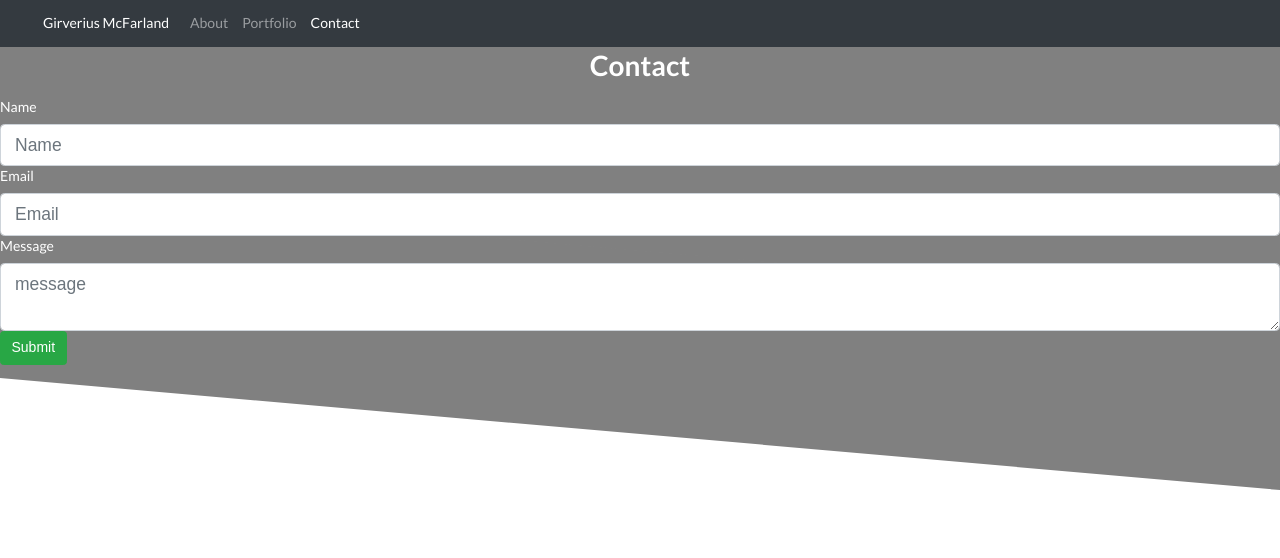
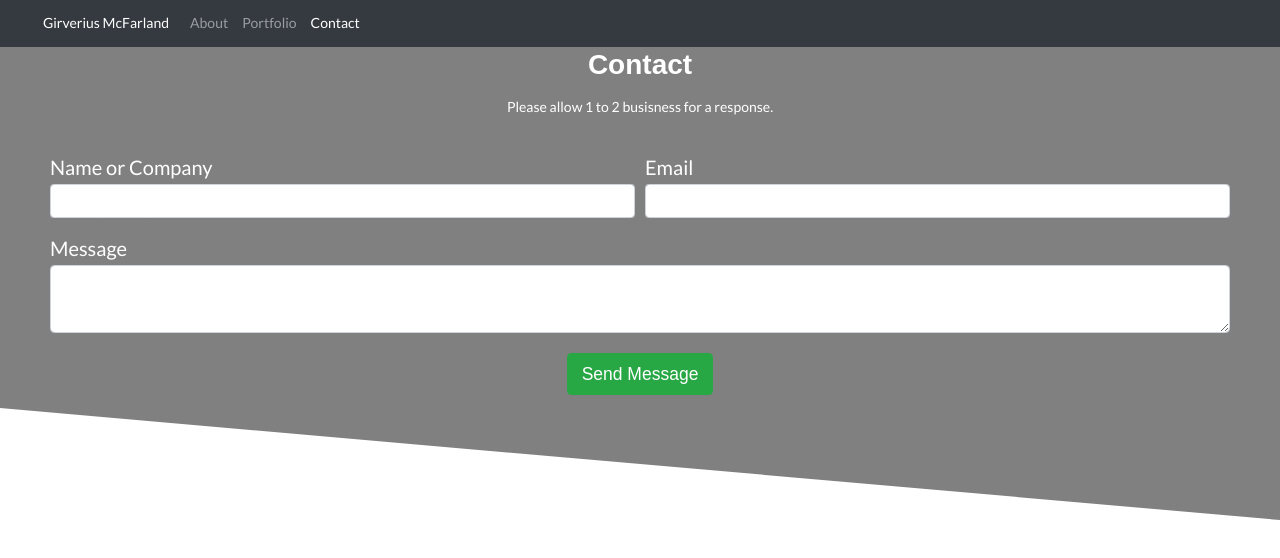
Before and after one commit to gsmac14/Final-Portfolio, a React (Create React App) app: page /Contact in a window 1280 px wide. Shown: the top 558 px of the page. Built offline with nearby package versions, Linux system fonts and the light colour scheme.

Commit message:
changed style of contact

```diff
--- a/src/components/Contact/index.js
+++ b/src/components/Contact/index.js
@@ -28,25 +28,32 @@ function Contact() {
   }
 
   return (
-    <form className="contact-form" onSubmit={sendEmail} >
+    <form className="contact-form" onSubmit={sendEmail} style={{marginLeft: 50, marginRight: 50} } >
       <h1> Contact</h1>
-      <div>
-      <input type="hidden" name="contact_number" />
-      <label>Name</label>
-      <input type="text" name="user_name" class="form-control form-control-lg" placeholder="Name" value={name} onChange={(e) => setName(e.target.value) } />
+      <p style={{textAlign: "center"}}>Please allow 1 to 2 busisness for a response.</p>
+      <div class="form-row" style={{marginTop: 40}}>
+
+      <div class= "col">
+      <input type="hidden" name="contact_number"  />
+      <label style={{fontSize: 20}}>Name or  Company</label>
+      <input type="text" name="user_name" class="form-control"  value={name} onChange={(e) => setName(e.target.value) } />
 
       </div>
-      <div>
+      <div class = "col">
 
-      <label>Email</label>
-      <input type="email" name="user_email" class="form-control form-control-lg" placeholder="Email" value={email} onChange={(e) => setEmail(e.target.value)} />
+      <label style={{fontSize: 20}} >Email</label>
+      <input type="email" name="user_email" class="form-control"  value={email} onChange={(e) => setEmail(e.target.value)} />
       </div>
-      <div>
+      </div>
+      <div style={{marginTop: 20, marginBottom: 20}}>
 
-      <label>Message</label>
-      <textarea name="message" class="form-control form-control-lg " placeholder="message" value={message} onChange={(e) => setMessage(e.target.value)}/>
+      <label style={{fontSize: 20}}>Message</label>
+      <textarea name="message" class="form-control form-control-lg "  value={message} onChange={(e) => setMessage(e.target.value)}/>
       </div>
-      <button type="submit" onClick={handleSubmit} class="btn btn-success">Submit</button>
+      <div style={{textAlign: "center"}}>
+
+      <button type="submit" onClick={handleSubmit} href="/" class="btn btn-success btn-lg">Send Message</button>
+      </div>
     </form>
   );
   }
--- a/src/components/Navbar/index.js
+++ b/src/components/Navbar/index.js
@@ -9,7 +9,6 @@ return(
 <nav className="navbar navbar-expand-lg navbar-dark bg-dark">
   <div className="container-fluid">
     <div>
-    {/* <a className="navbar-brand">Girverius McFarland</a> */}
     <Link to= "/Home" className={ window.location.pathname === "/Home" ?"nav-link active" : "nav-link"} style={{color: "white"}}>Girverius McFarland</Link>
 
 
@@ -25,7 +24,6 @@ return(
         <Link to= "/Contact" className={ window.location.pathname === "/Contact" ?"nav-link active" : "nav-link"}>Contact</Link>
 
 
-        {/* <Link className="nav-link disabled" href="#" tabindex="-1" aria-disabled="true">Disabled</Link> */}
       </div>
     </div>
   </div>
--- a/src/components/Portfolio/index.js
+++ b/src/components/Portfolio/index.js
@@ -5,6 +5,8 @@ import Project1 from "../../assest/images/project1.PNG";
 import Weather from "../../assest/images/Weather.png";
 import 'bootstrap/dist/css/bootstrap.min.css';
 import Github from "../../assest/images/github.png";
+import LinkUp from "../../assest/images/LinkUp.png"
+import "./style.css";
 
 function Portfolio(){
     return(
@@ -12,6 +14,41 @@ function Portfolio(){
         <h1 style={{fontSize: 50, marginTop: 30 }}>Portfolio</h1>
 
 <div className="row row-cols-1 row-cols-md-2 g-4" style={{padding: 100}}>
+
+<div className="col"style={{paddingBottom : 100}} >
+    <div className="card h-80" >
+      {/* <img src={BurgerApp} style={{height:300}} className="card-img-top" alt="burger"/> */}
+      <div className="card-body" style={{color:"black", textAlign:"center"}} >
+      <h5 class="card-title">LinkUP App</h5>
+      <a
+      class="nav-link"
+      href="https://link-up-pro.herokuapp.com/"
+      ><img src={LinkUp} style={{height:300, width: 300, marginTop: 20, marginLeft: 30}} className="card-img-top" alt="burger"/>
+      </a>
+      <a
+      class="nav-link"
+      href="https://github.com/mpapamichalis/link-it"
+      ><h5 style={{marginLeft: 50}}>GitHub</h5><img src={Github}
+      style={{ height: 50, width: 50, marginLeft:50 }}/></a>
+      </div>
+    </div>
+  </div>
+  <div className="col" style={{paddingBottom : 100}} >
+    <div className="card h-100">
+    <div className="card-body">
+    <h5 class="card-title" style={{color:"black", textAlign:"center"}}>Radio Search</h5>
+                      <a
+        class="nav-link"
+        href="https://gsmac14.github.io/Project1/">
+    <img src={Project1} style={{height:300}} className="card-img-top" alt="project"/>       </a>
+        <a
+        class="nav-link"
+        href="https://github.com/gsmac14/Project1"
+        ><h5 style={{textAlign:"center"}}>GitHub</h5><img src={Github}
+        style={{ height: 50, width: 50, marginLeft:150}}/></a>
+      </div>
+    </div>
+  </div>
 
   <div className="col"style={{paddingBottom : 100}} >
     <div className="card h-80" >
@@ -52,22 +89,6 @@ function Portfolio(){
   <div className="col">
     <div className="card h-100">
     <div className="card-body">
-    <h5 class="card-title" style={{color:"black", textAlign:"center"}}>Radio Search</h5>
-                      <a
-        class="nav-link"
-        href="https://gsmac14.github.io/Project1/">
-    <img src={Project1} style={{height:300}} className="card-img-top" alt="project"/>       </a>
-        <a
-        class="nav-link"
-        href="https://github.com/gsmac14/Project1"
-        ><h5 style={{textAlign:"center"}}>GitHub</h5><img src={Github}
-        style={{ height: 50, width: 50, marginLeft:150}}/></a>
-      </div>
-    </div>
-  </div>
-  <div className="col">
-    <div className="card h-100">
-    <div className="card-body">
     <h5 class="card-title">Weather App</h5>
                     <a
       class="nav-link"
--- a/src/components/Portfolio/style.css
+++ b/src/components/Portfolio/style.css
@@ -1,4 +1,4 @@
-.card{
+/* .card{
     margin-top: 50px;
     border-color: black;
     background-image: url("https://www.designbolts.com/wp-content/uploads/2012/12/Triangle-White-Seamless-Patterns.jpg");
@@ -12,4 +12,8 @@
 
 .col{
     margin: 100px;
+} */
+
+h1{
+font-family: Arial, Helvetica, sans-serif;
 }
```
Also changed, not shown: src/assest/images/LinkUp.png (added).
